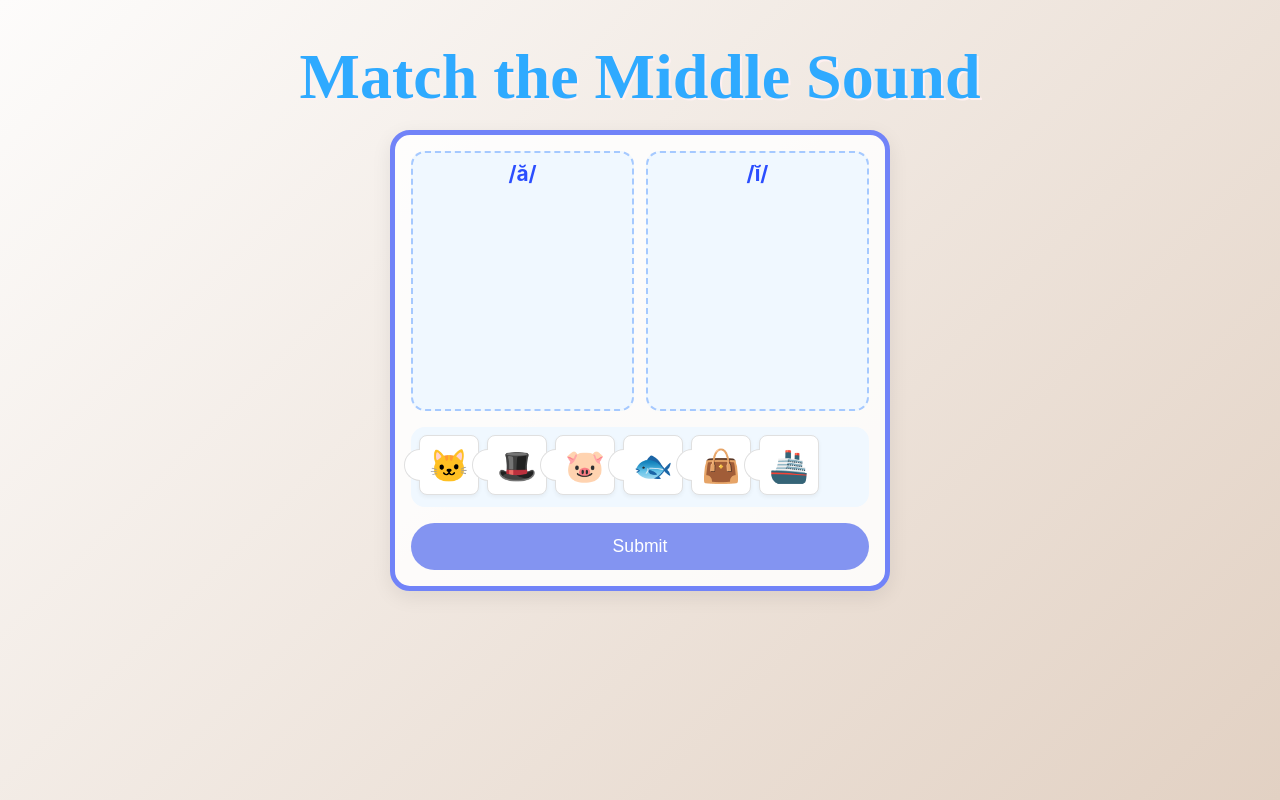
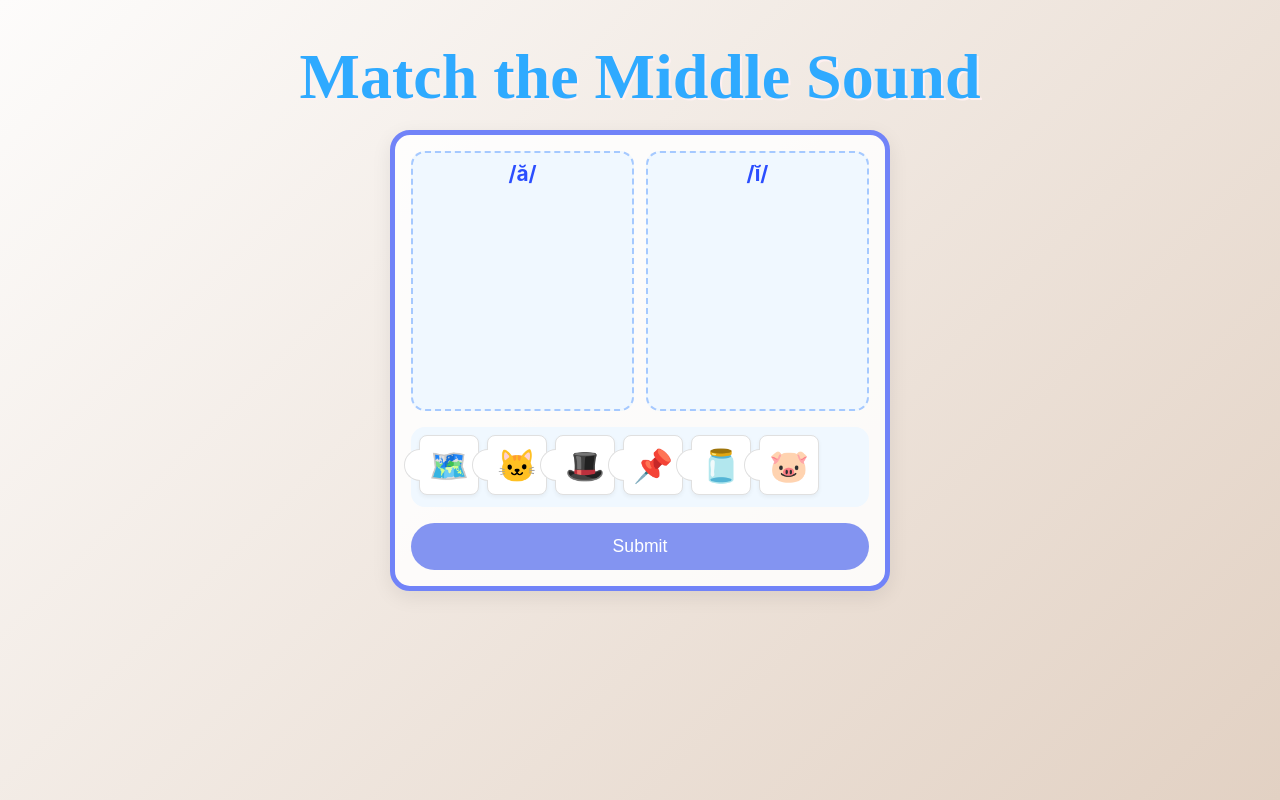
Before and after one commit to Hilorii/Match-The-Middle-Sound, a React (Vite) app: page / in a window 1280 px wide. Built offline with nearby package versions, Linux system fonts and the light colour scheme.

Commit message:
Dodanie słów

```diff
--- a/src/App.tsx
+++ b/src/App.tsx
@@ -10,9 +10,9 @@ import type { DragEndEvent } from '@dnd-kit/core';
 import type { Word } from './data/words';
 import Column from './components/Column';
 import Pool   from './components/Pool';
-import { words as initial} from './data/words';
+import { getRandomWords } from './data/words';
 
-/* ------ audio pliki przez bundler ------ */
+/* pliki audio (jak wcześniej) */
 import winMp3  from '/audio/win.mp3?url';
 import loseMp3 from '/audio/lose.mp3?url';
 
@@ -20,11 +20,11 @@ type Boxes = { pool: Word[]; a: Word[]; i: Word[] };
 
 export default function App() {
     /* -------- stan kart -------- */
-    const [items, setItems] = useState<Boxes>({
-        pool: initial,
+    const [items, setItems] = useState<Boxes>(() => ({
+        pool: getRandomWords(),
         a: [],
         i: [],
-    });
+    }));
 
     /* -------- audio refs -------- */
     const winRef  = useRef<HTMLAudioElement | null>(null);
@@ -61,13 +61,12 @@ export default function App() {
         });
     };
 
-    /* -------- walidacja + dźwięk + RESET -------- */
+    /* -------- walidacja + RESET -------- */
     const checkAnswers = () => {
         const wrongA = items.a.filter((w) => w.vowel !== 'a');
         const wrongI = items.i.filter((w) => w.vowel !== 'i');
         const done   = items.pool.length === 0;
-
-        const ok = !wrongA.length && !wrongI.length && done;
+        const ok     = !wrongA.length && !wrongI.length && done;
 
         const ref = ok ? winRef.current : loseRef.current;
         if (ref) {
@@ -77,8 +76,8 @@ export default function App() {
 
         alert(ok ? 'Great job! 🎉' : 'Try again 🙈');
 
-        /* -- RESET: wszystkie karty wracają do pool -- */
-        setItems({ pool: [...initial], a: [], i: [] });
+        /* ---- reset: nowe losowanie 3+3 ---- */
+        setItems({ pool: getRandomWords(), a: [], i: [] });
     };
 
     /* -------- UI -------- */
@@ -93,7 +92,6 @@ export default function App() {
                         <Column id="i" label="ĭ" words={items.i} />
                     </div>
 
-                    {/* pula kart */}
                     <Pool id="pool" words={items.pool} />
                 </DndContext>
 
--- a/src/data/words.ts
+++ b/src/data/words.ts
@@ -4,11 +4,31 @@ export type Word = {
     vowel: 'a' | 'i';
 };
 
-export const words: Word[] = [
-    { id: 'cat',  emoji: '🐱', vowel: 'a' }, // /ă/
+const aWords: Word[] = [
+    { id: 'cat',  emoji: '🐱', vowel: 'a' },
     { id: 'hat',  emoji: '🎩', vowel: 'a' },
-    { id: 'pig',  emoji: '🐷', vowel: 'i' }, // /ĭ/
+    { id: 'bag',  emoji: '👜', vowel: 'a' },
+    { id: 'bat',  emoji: '🦇', vowel: 'a' },
+    { id: 'map',  emoji: '🗺️', vowel: 'a' },
+    { id: 'cap',  emoji: '🧢', vowel: 'a' },
+];
+
+const iWords: Word[] = [
+    { id: 'pig',  emoji: '🐷', vowel: 'i' },
     { id: 'fish', emoji: '🐟', vowel: 'i' },
-    { id: 'bag',  emoji: '👜', vowel: 'a' },
     { id: 'ship', emoji: '🚢', vowel: 'i' },
+    { id: 'lid',  emoji: '🫙', vowel: 'i' },
+    { id: 'hill', emoji: '⛰️', vowel: 'i' },
+    { id: 'milk', emoji: '🥛', vowel: 'i' },
+    { id: 'pin',  emoji: '📌', vowel: 'i' },
 ];
+
+function sample<T>(arr: T[], n: number): T[] {
+    return [...arr]
+        .sort(() => Math.random() - 0.5)
+        .slice(0, n);
+}
+
+export function getRandomWords(): Word[] {
+    return [...sample(aWords, 3), ...sample(iWords, 3)];
+}
```
